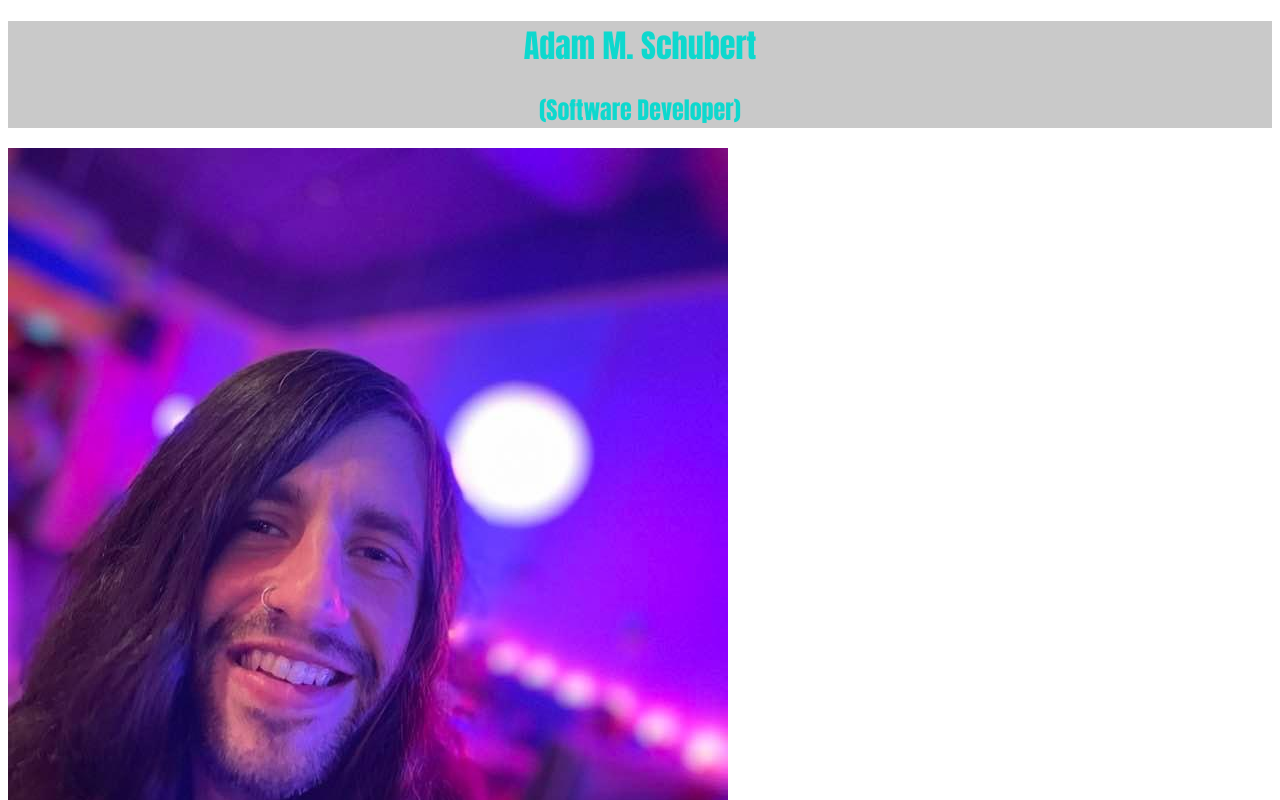
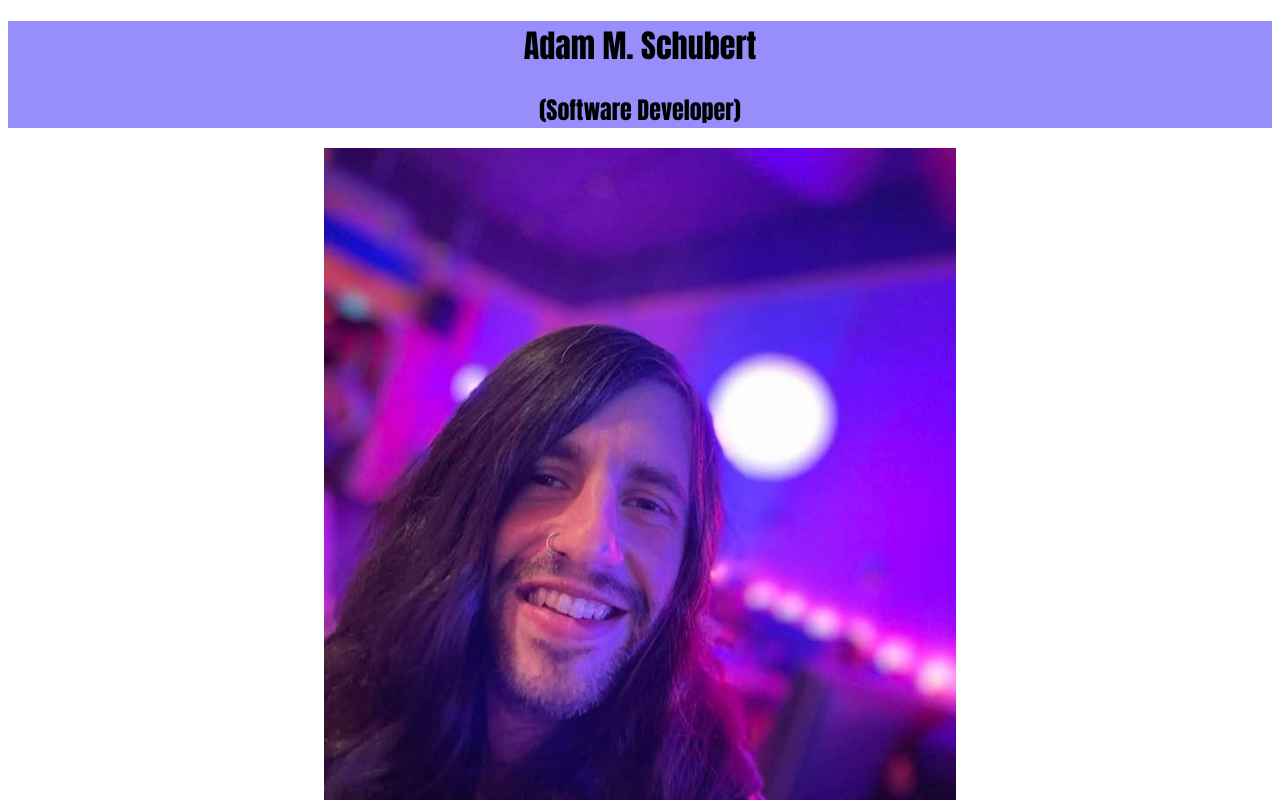
Before and after one commit to Adam-Schubert/business-card, a plain HTML site: page index.html in a window 1280 px wide. Shown: the top 800 px of the page. Drawn offline with Linux system fonts and the light colour scheme.

Commit message:
Trying different header colors and adding image centering

```diff
--- a/style.css
+++ b/style.css
@@ -1,7 +1,14 @@
-header {
+header, footer {
     margin: auto;
-    background-color: #c9c9c9;
+    background-color: #978efb;
     font-family: Impact, Haettenschweiler, 'Arial Narrow Bold', sans-serif;
     text-align: center;
-    color: #0ed8ce;
+    color: #000000;
 }
+
+img {
+    display: block;
+    margin-left: auto;
+    margin-right: auto;
+    width: 50%;
+}
```
